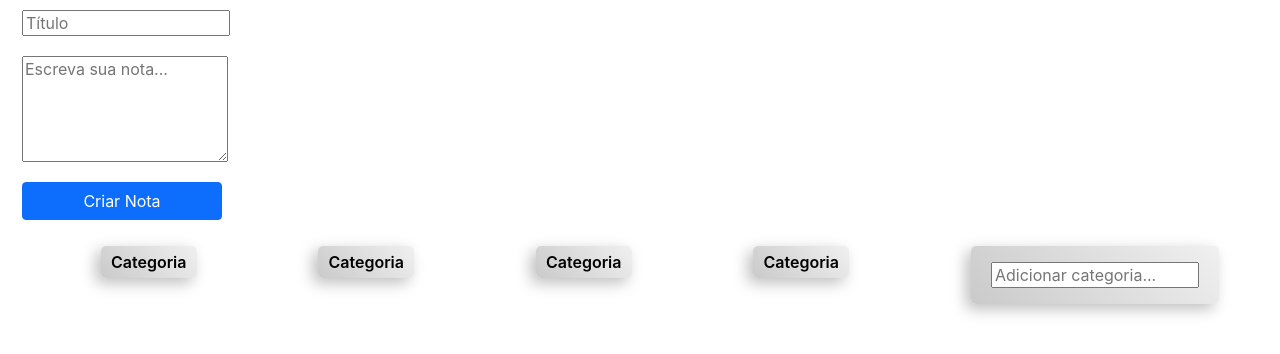
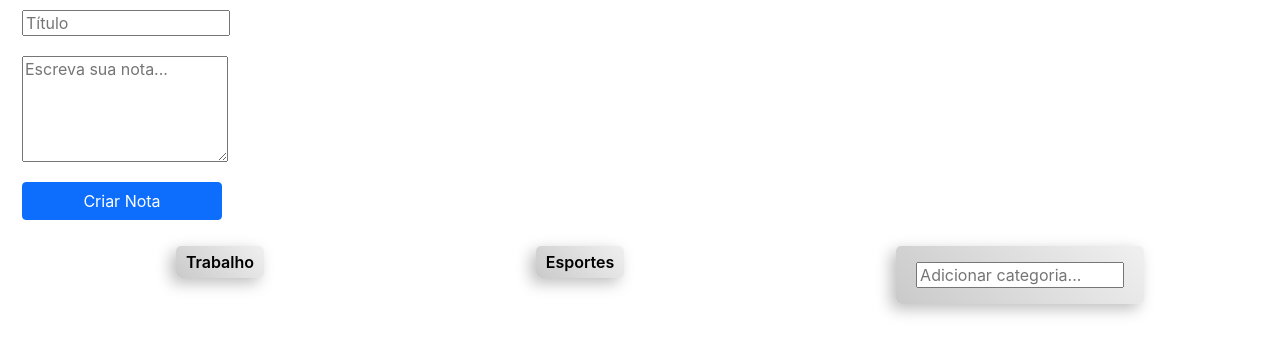
Before and after one commit to kiingsway/ReactEstudos, a React (Create React App) app in the folder projeto1/ceep/: page / in a window 1280 px wide. Shown: the top 354 px of the page. Built offline with nearby package versions, Linux system fonts and the light colour scheme.

Commit message:
Aula 02 Atividade 05: Adicionando categorias dinamicamente

```diff
--- a/projeto1/ceep/src/App.js
+++ b/projeto1/ceep/src/App.js
@@ -10,7 +10,7 @@ class App extends Component {
     constructor() {
         super();
 
-        this.state = { notas: [], categorias: [] };
+        this.state = { notas: [], categorias: ['Trabalho', 'Esportes'] };
     }
 
     criarNota(titulo, nota) {
@@ -23,25 +23,39 @@ class App extends Component {
         this.setState(novoEstado);
     }
 
+    addCategoria(nome) {
+        const novoArrayCategorias = [...this.state.categorias, nome]
+
+        const novoEstado = {...this.state, categorias: novoArrayCategorias }
+
+        this.setState(novoEstado);
+    }
+
     deletarNota(index) {
         let arrayNotas = this.state.notas
-        arrayNotas.splice(index,1);
-        this.setState({notas:arrayNotas});
+        arrayNotas.splice(index, 1);
+        this.setState({ notas: arrayNotas });
     }
 
     render() {
 
-        return (
-            <section>
-                <FormularioCadastro criarNota={this.criarNota.bind(this)}/>
-                <main className="conteudo-principal">
-                    <ListaDeCategorias/>
-                    <ListaDeNotas
-                    apagarNota={this.deletarNota.bind(this)}
-                    notas={this.state.notas}/>
+        return ( <
+            section >
+            <
+            FormularioCadastro criarNota = { this.criarNota.bind(this) }
+            /> <
+            main className = "conteudo-principal" >
+            <
+            ListaDeCategorias addCategoria = { this.addCategoria.bind(this) }
+            categorias = { this.state.categorias }
+            /> <
+            ListaDeNotas apagarNota = { this.deletarNota.bind(this) }
+            notas = { this.state.notas }
+            />
 
-                </main>
-            </section>
+            <
+            /main> <
+            /section>
         );
     }
 
--- a/projeto1/ceep/src/components/ListaDeCategorias/ListaDeCategorias.jsx
+++ b/projeto1/ceep/src/components/ListaDeCategorias/ListaDeCategorias.jsx
@@ -4,7 +4,8 @@ import './estilo.css'
 class ListaDeCategorias extends Component {
 
     _handleEventoInput(e) {
-        if(e.key == "Enter"){
+        if(e.key === "Enter"){
+            this.props.addCategoria(e.target.value)
 
         }
     }
@@ -14,10 +15,9 @@ class ListaDeCategorias extends Component {
         return (
             <section>
                 <ul className="categorias">
-                    <li>Categoria</li>
-                    <li>Categoria</li>
-                    <li>Categoria</li>
-                    <li>Categoria</li>
+                    {this.props.categorias.map((categoria,index) => {
+                        return <li key={index}>{categoria}</li>
+                    })}
                     <li><input type="text" name="" id="" placeholder="Adicionar categoria..." onKeyUp={this._handleEventoInput.bind(this)} /></li>
                 </ul>
 
```
